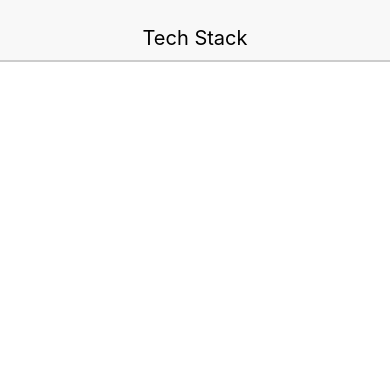
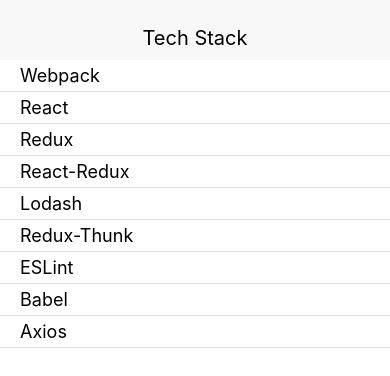
Before and after one commit to crushoncode/tech_stack-, a React Native app: screen / in a window 390 px wide. Shown: the top 376 px of the page. Built offline with nearby package versions, Linux system fonts and the light colour scheme.

Commit message:
wire up FlatList component and style the list

```diff
--- a/src/App.js
+++ b/src/App.js
@@ -9,7 +9,7 @@ import LibraryList from './components/LibraryList';
 const App = () => {
   return (
     <Provider store={createStore(reducers)}>
-      <View>
+      <View style={{ flex: 1 }}>
         <Header headerText="Tech Stack" />
         <LibraryList />
       </View>
--- a/src/components/LibraryList.js
+++ b/src/components/LibraryList.js
@@ -1,10 +1,22 @@
 import React, { Component } from 'react';
+import { FlatList } from 'react-native';
 import { connect } from 'react-redux';
+import ListItem from './ListItem';
 
 class LibraryList extends Component {
+  renderItem({ item }) {
+    return <ListItem library={item} />;
+  }
+
   render() {
     console.log(this.props);
-    return;
+    return (
+      <FlatList
+        data={this.props.libraries}
+        renderItem={this.renderItem}
+        keyExtractor={(library) => library.id}
+      />
+    );
   }
 }
 
--- /dev/null
+++ b/src/components/ListItem.js
@@ -0,0 +1,23 @@
+import React, { Component } from 'react';
+import { Text } from 'react-native';
+import { CardSection } from './common';
+
+class ListItem extends Component {
+  render() {
+    const { titleStyle } = styles;
+    return (
+      <CardSection>
+        <Text style={titleStyle}>{this.props.library.title}</Text>
+      </CardSection>
+    );
+  }
+}
+
+const styles = {
+  titleStyle: {
+    fontSize: 18,
+    paddingLeft: 15
+  }
+};
+
+export default ListItem;
```
